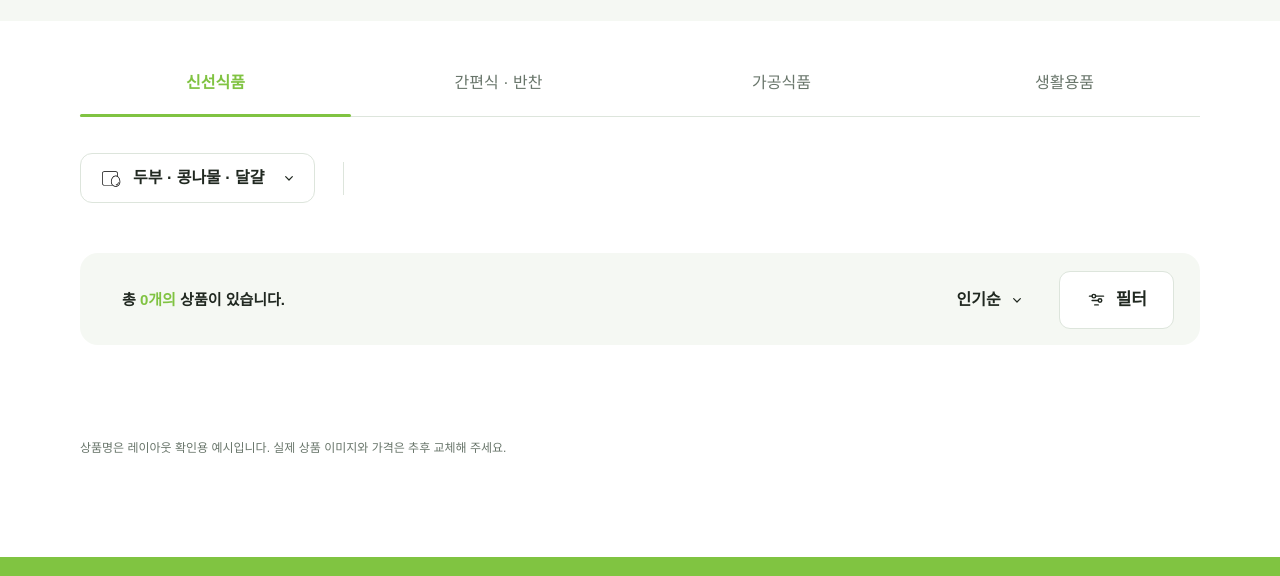
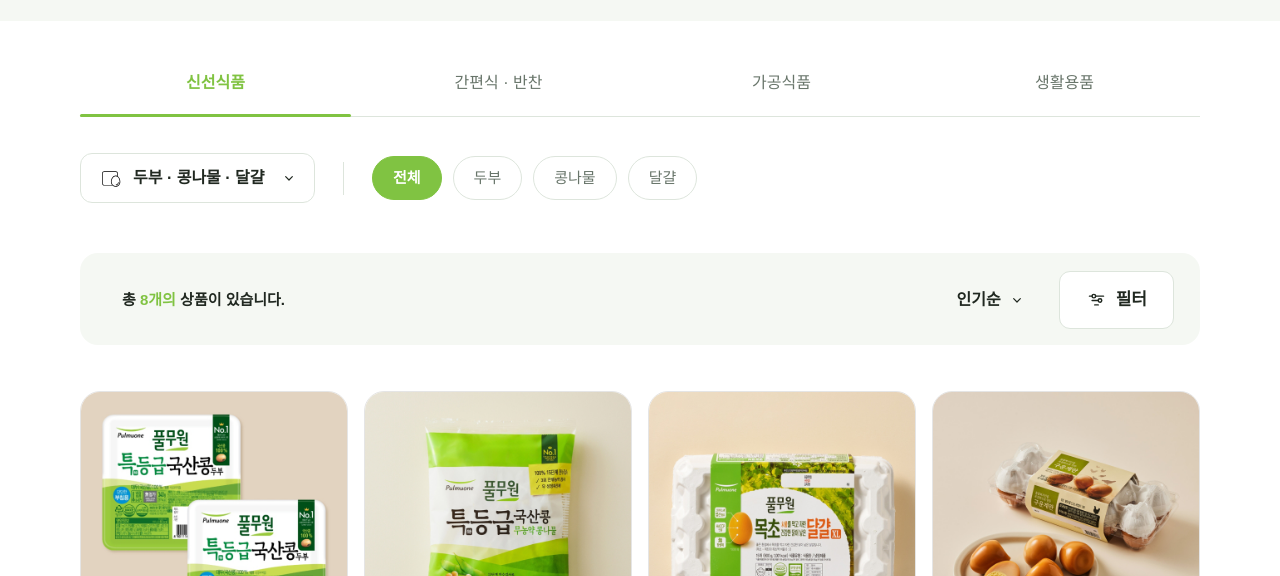
Before and after one commit to bsw080902/firstclass, a plain HTML site: page shoppulmuone/category.html in a window 1280 px wide. Shown: the part 219-795 px from the top of the page. Drawn offline with Linux system fonts and the light colour scheme; a web font is replaced by a local one.

Commit message:
Restore category script tag and stylesheet link after rollback

```diff
--- a/shoppulmuone/category.html
+++ b/shoppulmuone/category.html
@@ -5,7 +5,8 @@
 <title>카테고리 | 샵풀무원 리뉴얼</title>
 <link rel="stylesheet" href="../css/default.css"><link rel="stylesheet" href="../font/css/pretendardvariable.css">
 <link rel="stylesheet" href="css/variables.css"><link rel="stylesheet" href="css/main.css?v=20261126-search-active">
-<link rel="stylesheet" href="css/best.css?v=20261103-6"><link rel="stylesheet" href="css/category.css?v=20261126-minor-restore-2"js/category.js?v=20261126-easy-eight" defer></script>
+<link rel="stylesheet" href="css/best.css?v=20261103-6"><link rel="stylesheet" href="css/category.css?v=20261126-category-repair">
+<script src="js/category.js?v=20261126-category-repair" defer></script>
 <script src="js/category-links.js?v=3" defer></script>
 <script src="js/scroll-header.js?v=20261126-css-header-hover" defer></script><link rel="stylesheet" href="css/product-card-wish.css?v=20261126-responsive-actions">
 <script src="js/product-card-wish.js?v=1" defer></script>
```
